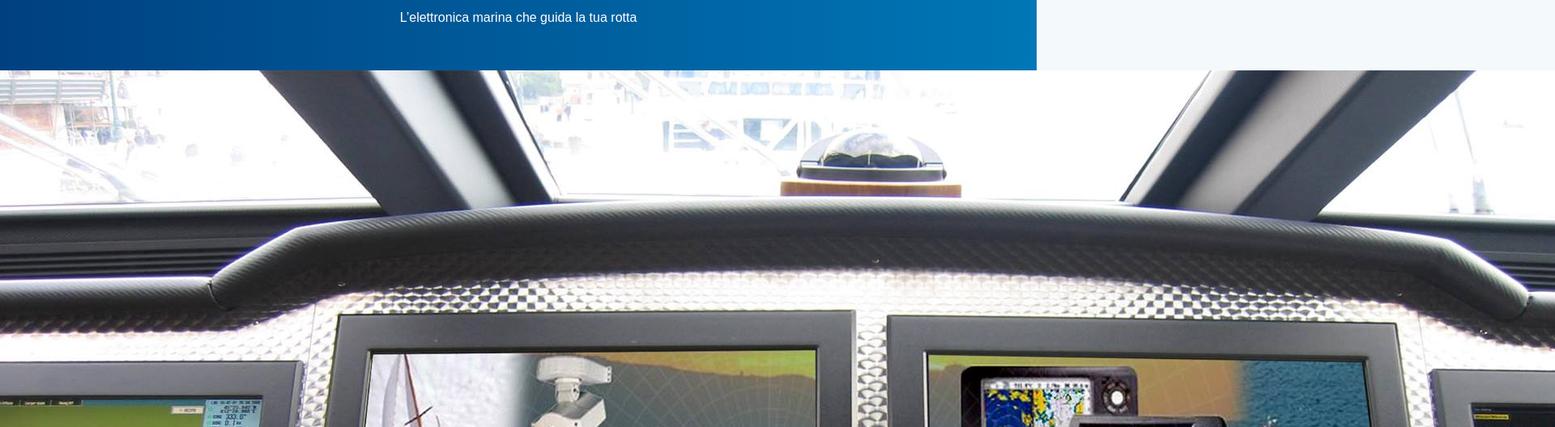
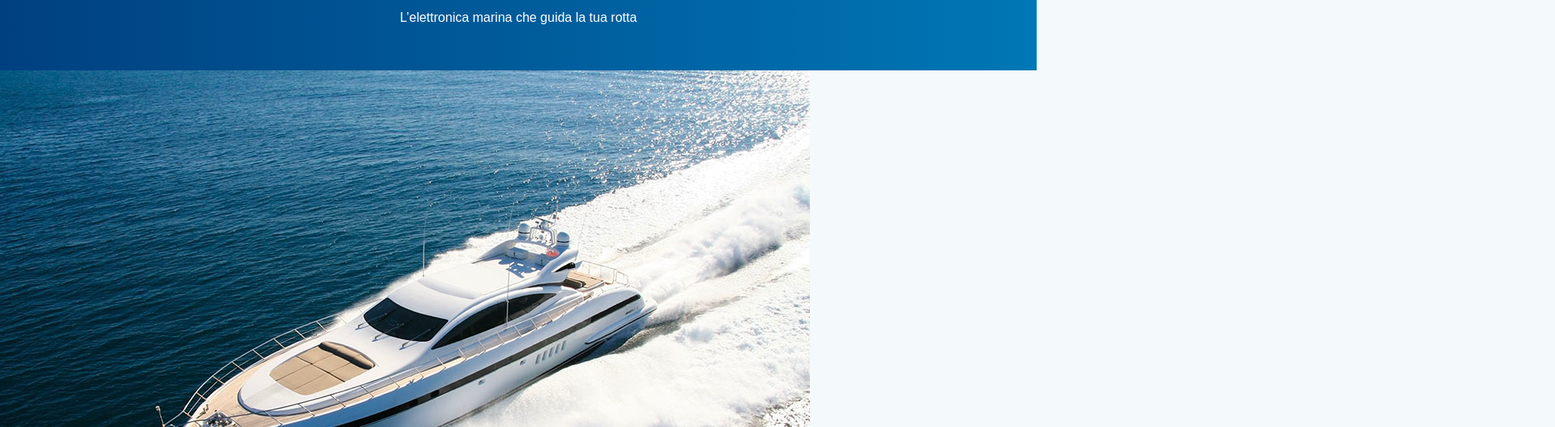
Before and after one commit to Furly3a/VF-FINAL, a plain HTML site: page index.html in a window 1280 px wide. Shown: the part 88-616 px from the top of the page at 81% size, 1920 px wide, since content can reach past the window. Drawn offline with Linux system fonts and the light colour scheme.

Commit message:
Update index.html

```diff
--- a/index.html
+++ b/index.html
@@ -31,7 +31,7 @@
     <h1>V.F. Elettronica S.a.s.</h1>
     <p>L’elettronica marina che guida la tua rotta</p>
   </header>
-  <img src="images/barca.png" alt="barca">
+  <img src="images/rent.jpg" alt="barca">
 
   <nav>
     <a href="#chi-siamo">Chi siamo</a>
```
